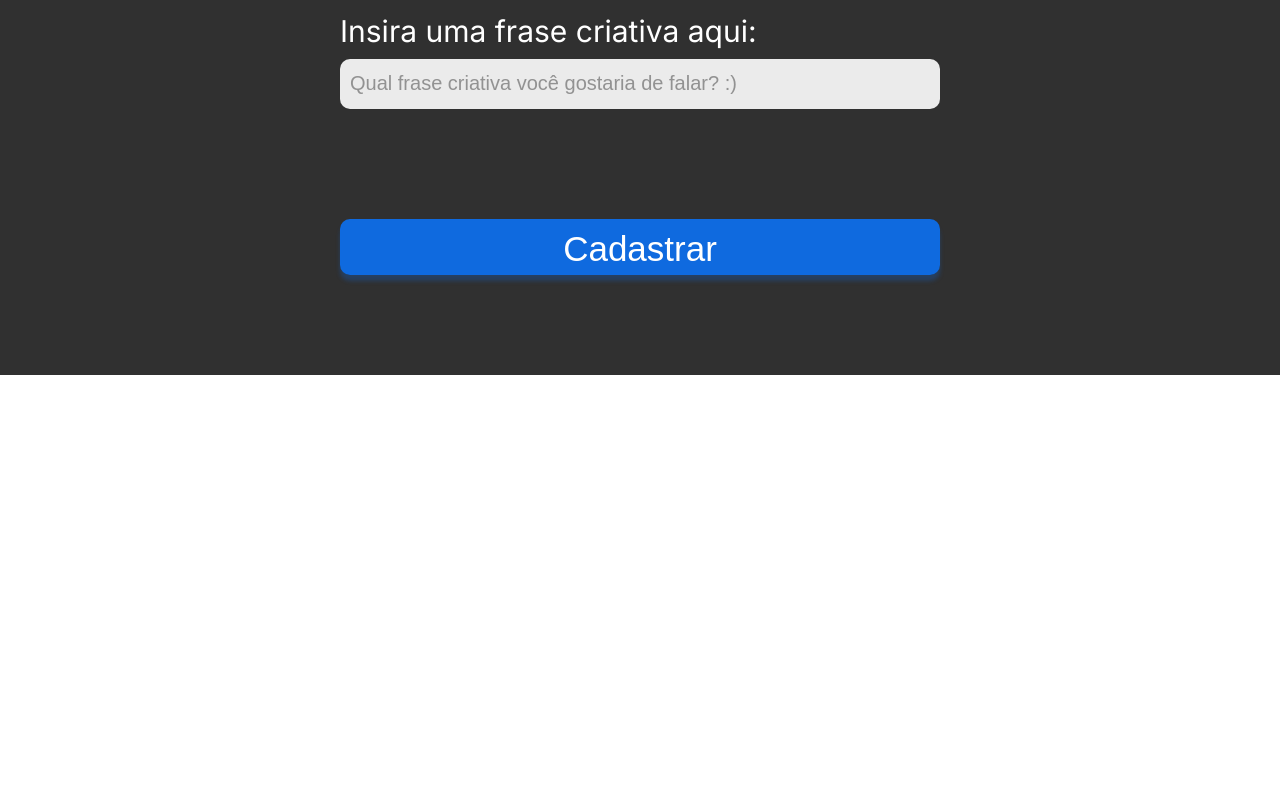
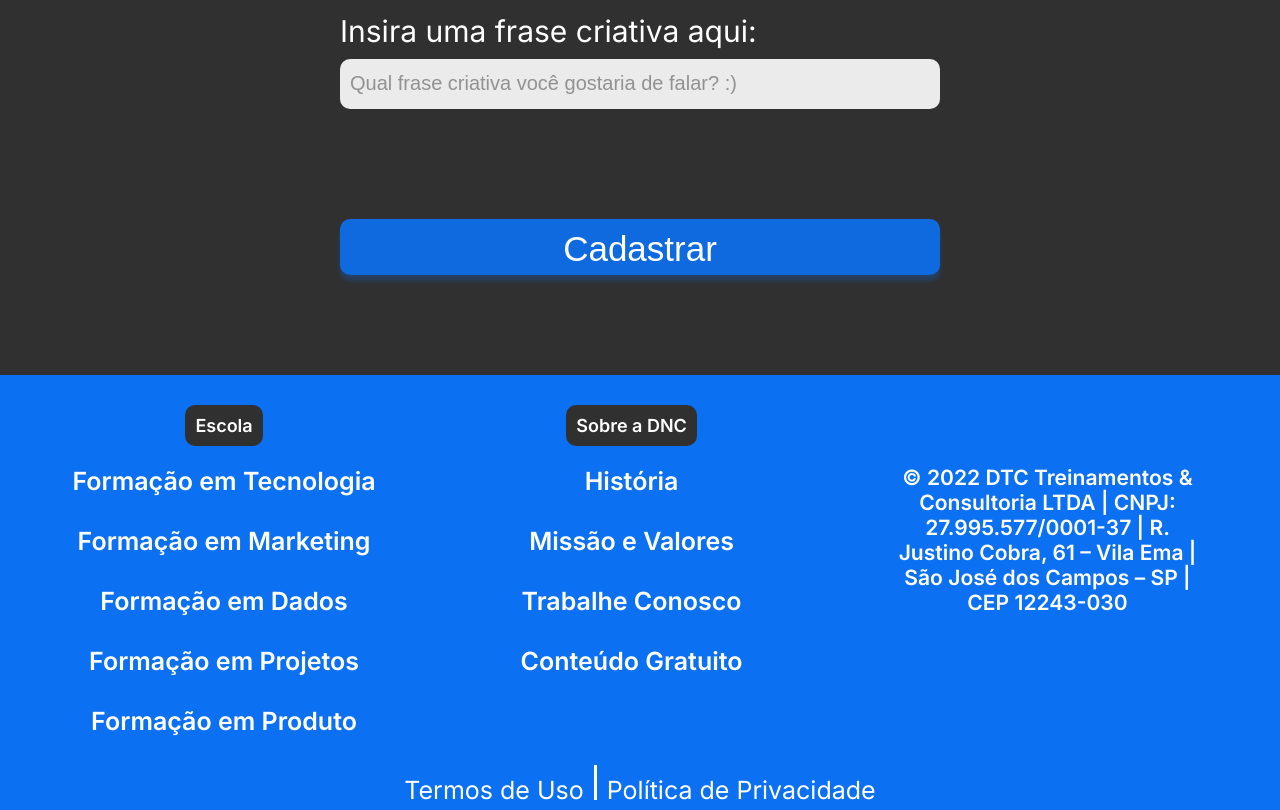
Before and after one commit to Vinicius46/Bootcamp, a plain HTML site: page index.html in a window 1280 px wide. Shown: the part 1282-2092 px from the top of the page. Before the commit the page ends 1657 px from the top, so only its background shows below. Drawn offline with Linux system fonts and the light colour scheme.

Commit message:
Adicionando media query para mobile

```diff
--- a/index.html
+++ b/index.html
@@ -66,10 +66,60 @@
           <label>Insira uma frase criativa aqui:</label>
           <input
             type="text"
-            placeholder="Qual frase criativa você gostaria de falar? :)"/>
+            placeholder="Qual frase criativa você gostaria de falar? :)"
+          />
         </div>
-        <input type="submit" value="Cadastrar">
+        <input type="submit" value="Cadastrar" />
       </form>
     </section>
+    <footer>
+      <div class="linha1">
+        <nav>
+          <h5>Escola</h5>
+          <ul>
+
+            <li>
+              <a href="">Formação em Tecnologia</a>
+            </li>
+            <li>
+              <a href="">Formação em Marketing</a>
+            </li>
+            <li>
+              <a href="">Formação em Dados</a>
+            </li>
+            <li>
+              <a href="">Formação em Projetos</a>
+            </li>
+            <li>
+              <a href="">Formação em Produto</a>
+            </li>
+          </ul>
+        </nav>
+        <nav>
+          <h5>Sobre a DNC</h5>
+          <ul>
+            <li>
+              <a href="">História</a>
+            </li>
+            <li>
+              <a href="">Missão e Valores</a>
+            </li>
+            <li>
+              <a href="">Trabalhe Conosco</a>
+            </li>
+            <li>
+              <a href="">Conteúdo Gratuito</a>
+            </li>
+          </ul>
+        </nav>
+        <div class="endereco">
+          <h3>© 2022 DTC Treinamentos &  Consultoria  LTDA | CNPJ:  27.995.577/0001-37 | R. Justino Cobra,  61 – Vila Ema | São José dos Campos – SP | CEP 12243-030</h3>
+        </div>
+      </div>
+      <div class="linha2">
+        <a href="">Termos de Uso</a>
+         <a href="">Política de Privacidade</a>
+      </div>
+    </footer>
   </body>
 </html>
--- a/style.css
+++ b/style.css
@@ -172,3 +172,144 @@ input[type="submit"]{
 input[type="submit"]:hover {
     background-color:rgba(11, 87, 185, 0.9) ;
 }
+
+/* Footer */
+
+footer {
+    width: 100%;
+    background-color: var(--azul-dnc);
+}
+
+footer .linha1 {
+    display: flex;
+    justify-content: space-around;
+    align-items: center;
+    padding-bottom: 50px;
+}
+
+footer ul {
+    list-style: none;
+    margin: 0px;
+    padding: 0px;
+
+}
+
+footer nav {
+    display: flex;
+    flex-direction: column;
+    align-items: center;
+    height: 330px;
+}
+
+footer h5 {
+    text-align: center;
+    background-color: var(--preto-dnc);
+
+    color: white;
+    border-radius: 10px;
+
+    font-family: var(--font-padrao);
+    font-weight: 800;
+    font-size: 18px;
+
+    padding: 10px 10px 10px 10px;
+    margin-bottom: -10px;
+}
+
+footer ul li {
+    text-align: center;
+    color: white;
+    font-weight: 600;
+    font-size: 18px;
+    font-family: var(--font-padrao);
+    margin: 30px 0px 30px 0px;
+}
+
+footer ul li a {
+    color: white;
+    text-decoration: none;
+    cursor: pointer;
+}
+
+footer ul li a:hover{
+    color: var(--cinza-dnc);
+}
+
+footer .endereco {
+    font-family: var(--font-padrao);
+    font-size: 18px;
+    font-weight: 600;
+    text-align: center;
+    color: white;
+    width: 25%;
+}
+
+    footer .linha2{
+        height: 35px;
+        display: flex;
+        justify-content: center;
+        padding: 10px;
+    }
+
+    footer .linha2 a {
+        font-family: var(--font-padrao);
+        font-size: 25px;
+        font-weight: 600px;
+        color: white;
+        text-decoration: none;
+        padding: 10px;
+    }
+
+    footer .linha2 a:first-child {
+        border-right: 3px solid white;
+    }
+
+    footer .linha2 a:hover {
+        color: var(--cinza-dnc);
+    }
+
+    @media only screen and (max-width: 600px) {
+        #principal {
+            flex-direction: column;
+            height: auto;
+        }
+
+        #menu {
+            flex-direction: column;
+            width: 100%;
+            margin: 0px
+        }
+
+        #menu a{
+            display: flex;
+            align-items: center;
+            height: 50px;
+        }
+
+        #principal button {
+            width: 100%;
+            margin: 0px;
+        }
+
+        /*section*/
+
+        section h1 {
+            font-size: 38px;
+        }
+
+        section h2 {
+            font-size: 28px;
+            padding-right: 15px;
+            padding-left: 15px;
+        }
+
+        form {
+            width: 95%;
+            font-size: 20px;
+        }
+
+        .checkbox-itens label{
+            font-size: 17px;
+        }
+
+    }
```
